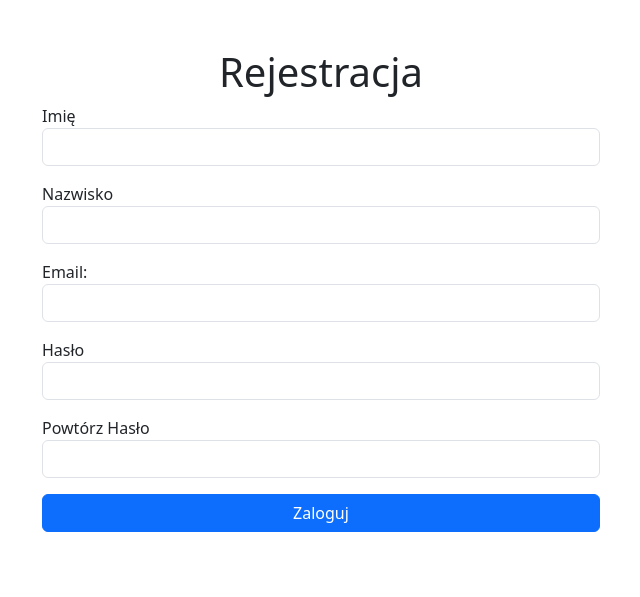
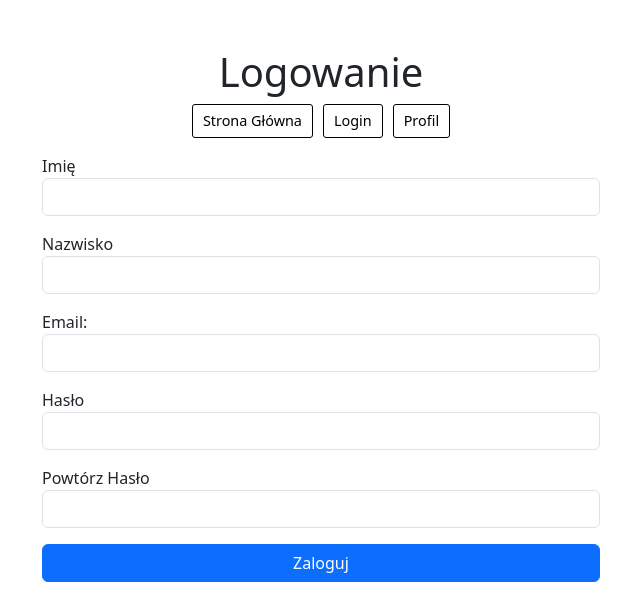
Before and after one commit to Nieniek/StronaInstA, a PHP site: page /rejestracja.php in a window 1280 px wide. Shown: the top 597 px of the page, without its empty margins (319-959 px from the left). Run offline with PHP 8.4, Linux system fonts and the light colour scheme.

Commit message:
poprawki

```diff
--- /dev/null
+++ b/rejestracja.css
@@ -0,0 +1,27 @@
+.nav-links {
+    display: flex;
+    justify-content: center;
+    list-style: none;
+    padding: 0;
+    margin-top: 10px;
+}
+
+.nav-links li {
+    margin: 0 5px;
+}
+
+.nav-links a {
+    display: block;
+    padding: 5px 10px;
+    color: black;
+    text-decoration: none;
+    border: 1px solid black;
+    border-radius: 3px;
+    transition: background-color 0.3s ease, color 0.3s ease;
+    font-size: 0.9rem;
+}
+
+.nav-links a:hover {
+    background-color: black;
+    color: white;
+}
--- a/rejestracja.php
+++ b/rejestracja.php
@@ -4,15 +4,21 @@
     <meta charset="UTF-8">
     <meta name="viewport" content="width=device-width, initial-scale=1.0">
     <title>Rejestracja</title>
+    <link rel="stylesheet" href="rejestracja.css">
     <link href="https://cdn.jsdelivr.net/npm/bootstrap@5.3.3/dist/css/bootstrap.min.css"
     rel="stylesheet" integrity="sha384-QWTKZyjpPEjISv5WaRU9OFeRpok6YctnYmDr5pNlyT2bRjXh0JMhjY6hW+ALEwIH"
     crossorigin="anonymous">
 </head>
 <body>
      <div class="container">
-         <div class="row text-center mt-5">
-            <h1>Rejestracja</h1>
-         </div>
+     <div class="row text-center mt-5">
+    <h1>Logowanie</h1>
+    <ul class="nav-links">
+        <li><a href="strona.html">Strona Główna</a></li>
+        <li><a href="login.php">Login</a></li>
+        <li><a href="profile.php">Profil</a></li>
+    </ul>
+</div>
          <div class="row">
              <form action="login.php">
                  <div class="mb-3 col-6 offset-3">
```
Also changed, not shown: inst.sql (renamed from inst__.sql, +22 -21 lines), login.css (added, +27 -0 lines), login.php (+9 -3 lines), profile.php (+3 -48 lines), mako.jpg (deleted), mako2.jpg (deleted), mako3.jpg (deleted), 1 other file.
